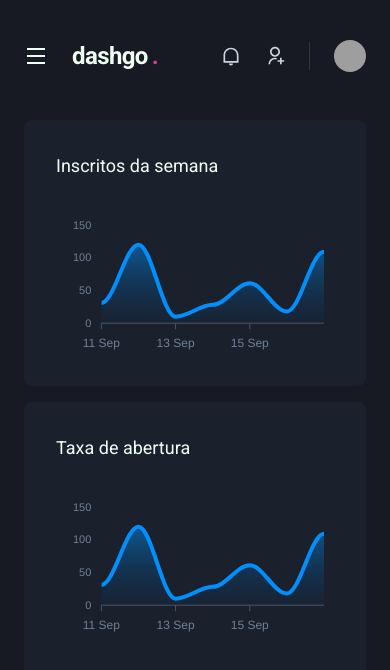
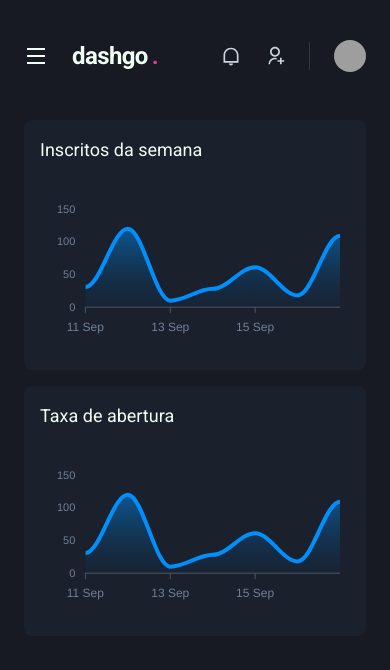
Before and after one commit to orloke/board-chakra, a Next.js app: page /dashboard in a window 390 px wide. Shown: the top 670 px of the page. Built offline with nearby package versions, Linux system fonts and the light colour scheme; grey boxes are pictures that could not be loaded.

Commit message:
feat: responsiveness dashboard

```diff
--- a/src/pages/dashboard/index.tsx
+++ b/src/pages/dashboard/index.tsx
@@ -71,13 +71,13 @@
           minChildWidth="320px"
           justifyContent="flex-start"
         >
-          <Box p="8" bg="gray.800" borderRadius="8" pb="4">
+          <Box p={['4', '8']} bg="gray.800" borderRadius="8" pb="4">
             <Text fontSize="lg" mb="4">
               Inscritos da semana
             </Text>
             <Chart type="area" height={160} options={options} series={series} />
           </Box>
-          <Box p="8" bg="gray.800" borderRadius="8">
+          <Box p={['4', '8']} bg="gray.800" borderRadius="8">
             <Text fontSize="lg" mb="4">
               Taxa de abertura
             </Text>
```
